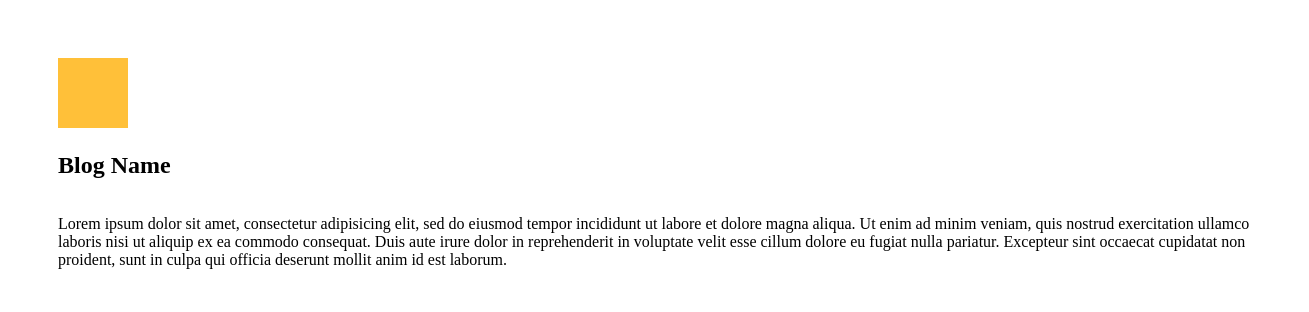
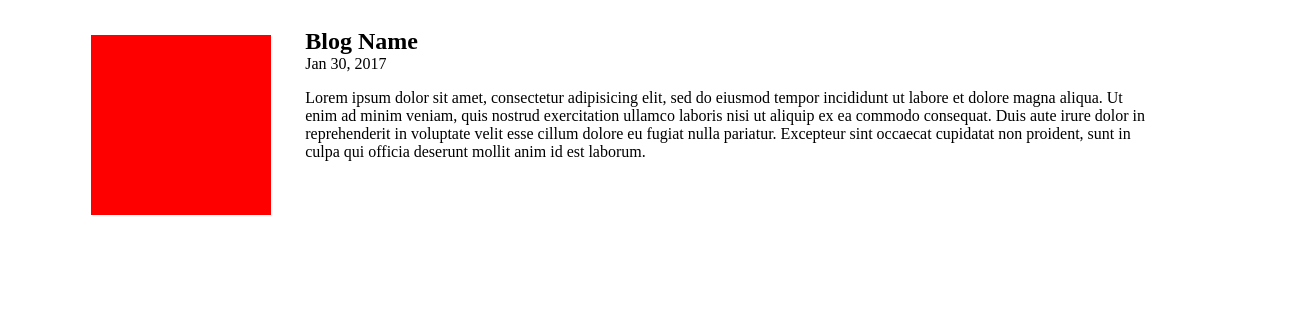
Before and after one commit to Ryan991/Sass-Assignment, a website: page index.html in a window 1280 px wide. Shown: the whole page, 1309 px wide, since content can reach past the window. Drawn offline with nearby package versions, Linux system fonts and the light colour scheme; files that its build step writes are made by us from their sources.

Commit message:
base styling for blog titles

```diff
--- a/index.html
+++ b/index.html
@@ -10,19 +10,21 @@ font-family: 'Roboto', sans-serif; -->
         <meta charset="utf-8">
 
         <link href="https://fonts.googleapis.com/css?family=Dosis:400,700|Roboto:400,700" rel="stylesheet">
-        <link rel="stylesheet" href="./css/index.css">
+        <link rel="stylesheet" href="./app.css">
 
         <title>Blog Site HomePage</title>
     </head>
-    <body class='wrapper'>
-        <main class='main-container'>
+    <body>
+        <div class='main-container'>
             <div class="row-container">
                 <div class="thumbnail"></div>
                 <div class="text">
                     <h2>Blog Name</h2>
-                    <p>Lorem ipsum dolor sit amet, consectetur adipisicing elit, sed do eiusmod tempor incididunt ut labore et dolore magna aliqua. Ut enim ad minim veniam, quis nostrud exercitation ullamco laboris nisi ut aliquip ex ea commodo consequat. Duis aute irure dolor in reprehenderit in voluptate velit esse cillum dolore eu fugiat nulla pariatur. Excepteur sint occaecat cupidatat non proident, sunt in culpa qui officia deserunt mollit anim id est laborum.</p>
+                    <subtitle>Jan 30, 2017</subtitle>
+                    <p>Lorem ipsum dolor sit amet, consectetur adipisicing elit, sed do eiusmod tempor incididunt ut labore et dolore magna aliqua. Ut enim ad minim veniam, quis nostrud exercitation ullamco laboris nisi ut aliquip ex ea commodo consequat. Duis aute irure dolor in reprehenderit in voluptate velit esse cillum dolore eu fugiat nulla pariatur. Excepteur sint occaecat cupidatat non proident, sunt in culpa qui officia deserunt mollit anim id est laborum.
+</p>
                 </div>
             </div>
-        </main>
+        </div>
     </body>
 </html>
--- a/sass/_blog-titles.scss
+++ b/sass/_blog-titles.scss
@@ -1,21 +1,33 @@
 .main-container{
-    width: 95%;
-    margin: 0 auto;
-    padding: 50px;
-}
-
-.thumbnail{
-    width: 70px;
-    height: 70px;
-    background: $secondarycolor;
-    display: inline-block;
+   width: 90%;
+   margin: 0 auto;
 }
 
 .row-container{
-    height: 200px;
+   padding: 20px;
 }
 
-.row-container h2,
-.row-container p{
-    display: inline-block;
+
+.thumbnail{
+   width: 180px;
+   height: 180px;
+   background: red;
+   display: inline-block;
+   margin-right: 30px;
+
 }
+.text {
+
+   width: calc(100% - 250px);
+   display: inline-block;
+   overflow: hidden;
+}
+
+.text h2{
+   margin: 0;
+}
+.text p{
+
+   padding-bottom: 10px;
+   height: 100px;
+}
```
Also changed, not shown: css/index.css.
